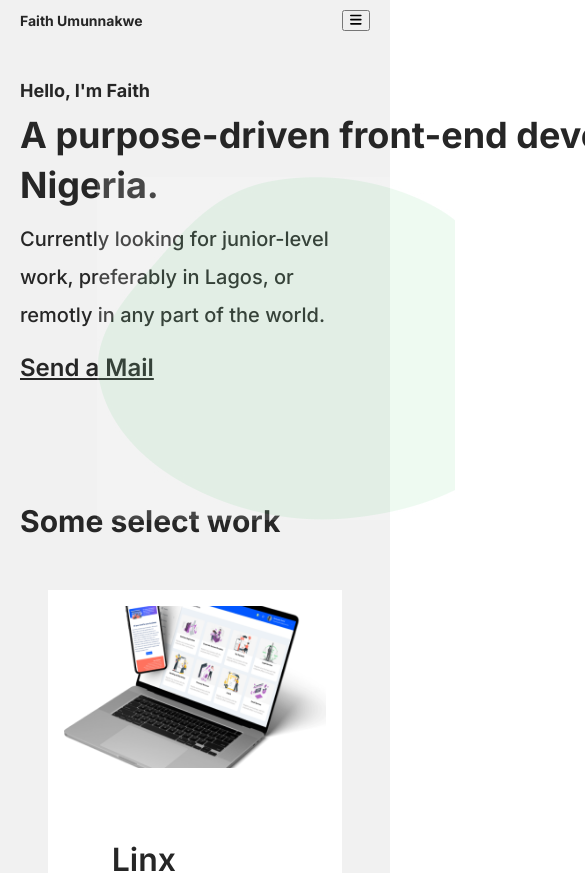
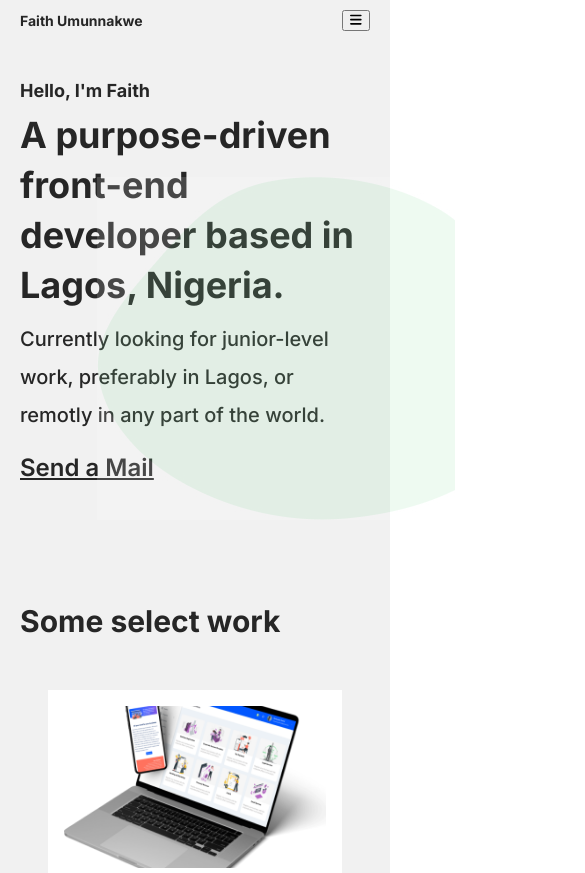
Before and after one commit to FaithChinonso/PERSONAL-WEBSITE, a React (Create React App) app: page / in a window 390 px wide. Shown: the top 873 px of the page, 585 px wide, since content can reach past the window. Built offline with nearby package versions, Linux system fonts and the light colour scheme; a web font is replaced by a local one.

Commit message:
correctionns

```diff
--- a/src/App.css
+++ b/src/App.css
@@ -16,6 +16,7 @@
   top: 177px;
   right: -65px;
   opacity: 0.15;
+  background-color: #f1f1f1;
 }
 
 @media (max-width: 900px) {
--- a/src/component/style.css
+++ b/src/component/style.css
@@ -286,6 +286,7 @@ button {
     font-weight: 700;
     font-size: 30px;
     line-height: 50px;
+    width: auto;
   }
   .description {
     font-weight: 500;
```
